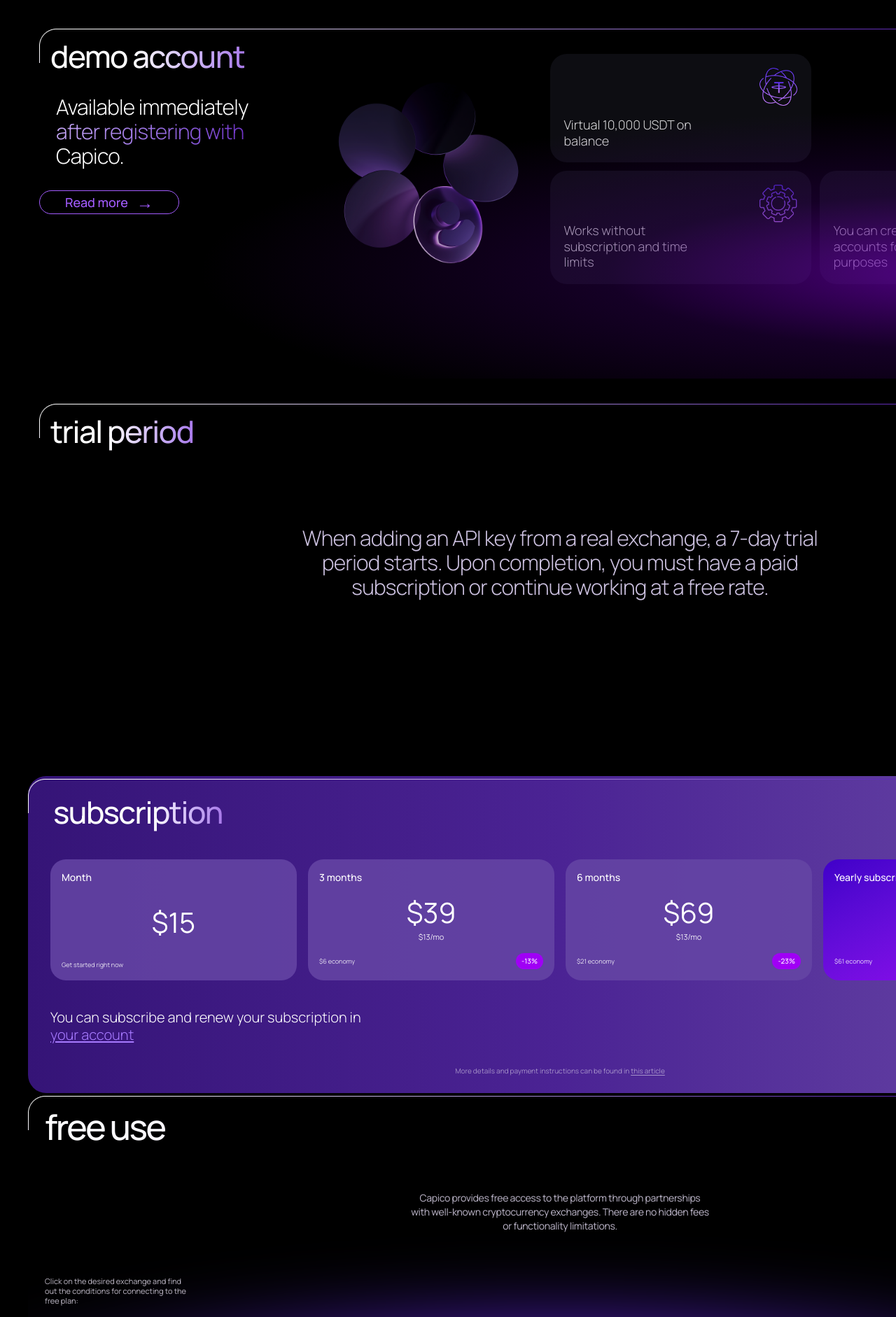
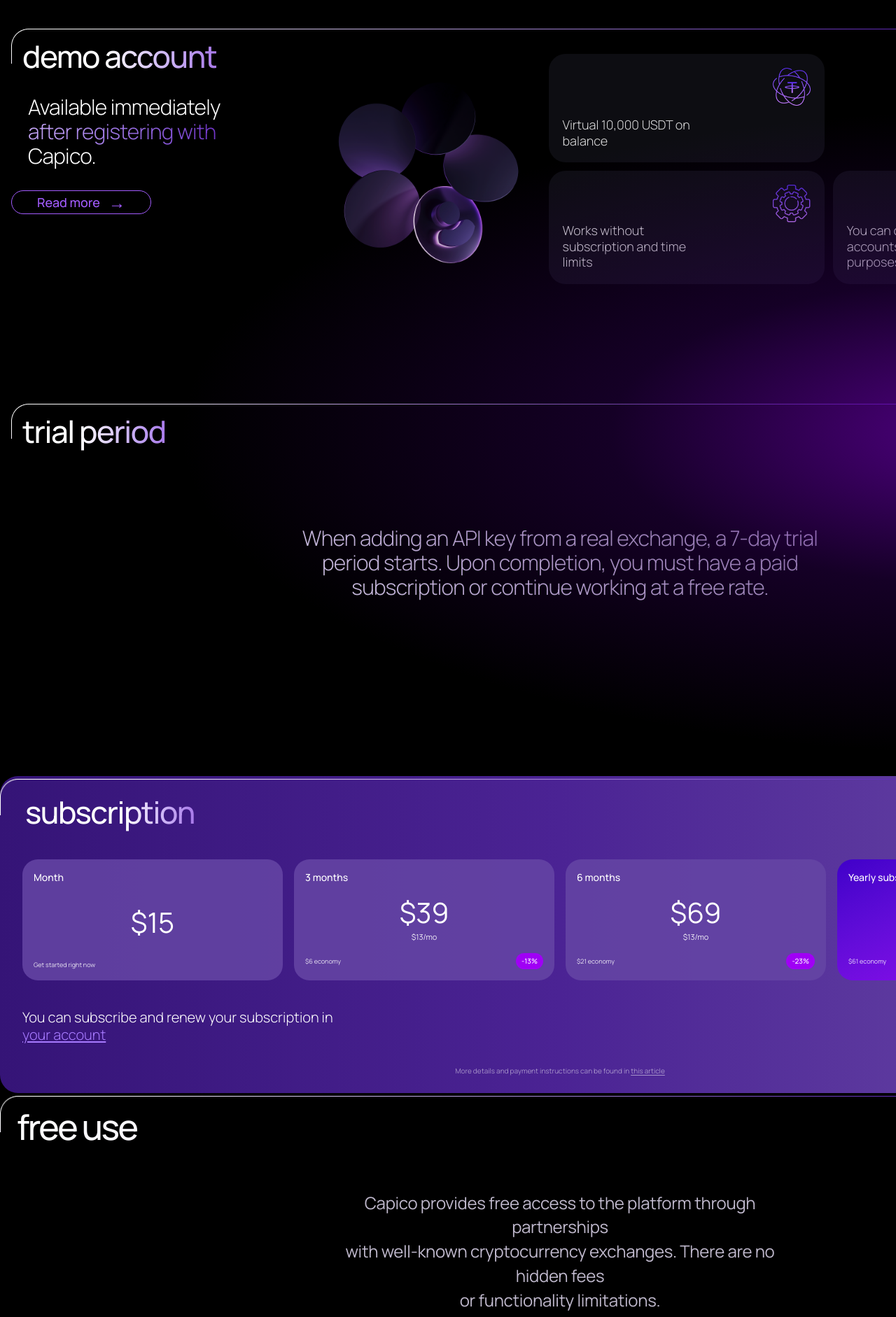
Before and after one commit to DmytroK-goit/capico, a Next.js app: page /prices in a window 1280 px wide. Shown: the part 199-2081 px from the top of the page at 70% size. Built offline with nearby package versions, Linux system fonts and the light colour scheme.

Commit message:
fixed style

```diff
--- a/src/app/components/pricesPage.jsx
+++ b/src/app/components/pricesPage.jsx
@@ -86,20 +86,21 @@
 ];
 export default function PricesPage() {
   return (
-    <section className="relative isolate overflow-hidden bg-black px-5 pb-6 pt-6 text-white sm:px-8 md:min-h-[650px] md:px-10 md:pt-8">
+    <section className="relative isolate overflow-hidden bg-black pb-6 pt-6 text-white  md:min-h-[650px]  md:pt-8 w-[1600px]">
       <Image src={bgPrices} alt="" aria-hidden="true" className="pointer-events-none absolute top-16 left-[20%] -z-10 w-[65%] max-w-[560px] object-contain opacity-90" />
 
       <h2 className="relative z-10 text-[44px] font-normal leading-none tracking-[-2px] sm:text-[56px] md:text-[68px]">Prices</h2>
-
-      {/* Main content */}
-      <div className="relative mt-8 min-h-[500px]  px-4 pb-10 pt-3 sm:px-6 md:mt-9 md:px-4 overflow-visible">
-        <Image src={substruck} alt="" className="absolute top-0 z-1" />
+      <div className="relative w-full">
         <div
-          className="absolute pointer-events-none inset-0 z-100 top-16 "
+          className="absolute pointer-events-none inset-0 z-100 top-4 "
           style={{
-            background: "radial-gradient(ellipse at 90% 65%, rgba(110, 0, 180, 0.75) 0%, rgba(55, 0, 100, 0.38) 28%, transparent 58%)",
+            background: "radial-gradient(ellipse at 90% 55%, rgba(110, 0, 180, 0.75) 0%, rgba(55, 0, 100, 0.38) 28%, transparent 58%)",
           }}
         />
+        {/* Main content */}
+        <div className="relative mt-8 min-h-[500px]  px-4 pb-10 pt-3 sm:px-6 md:mt-9 md:px-4 overflow-visible ">
+          <Image src={substruck} alt="" className="absolute top-0 z-1" />
+
           <div className="relative z-10 grid gap-8 md:grid-cols-[1fr_1.1fr] md:gap-10">
             <div className="max-w-[370px]">
               <h3 className="text-[34px] pl-4 font-medium leading-tight tracking-[-1.5px] sm:text-[40px] md:text-[44px]">
@@ -145,6 +146,7 @@
             When adding an API key from a real exchange, a 7-day trial period starts. Upon completion, you must have a paid subscription or continue working at a free rate.{" "}
           </p>
         </div>
+      </div>
 
       {/* Subscription */}
       <div className="relative mt-8 overflow-hidden rounded-[26px] bg-gradient-to-r from-[#351477] via-[#4b2394] to-[#6845a5] px-5 pb-8 pt-6 sm:px-7 md:px-8 md:pb-6 w-full">
@@ -188,23 +190,23 @@
           </Link>
         </p>
       </div>
+
       {/* Free use */}
       <div className="relative isolate overflow-hidden  px-4 py-5 text-white sm:px-6">
-        {/* Purple glow */}
         <Image src={substruck} alt="" aria-hidden="true" className="pointer-events-none absolute left-0 top-1 z-0 h-auto w-full" />
         <div className="pointer-events-none absolute -bottom-44 left-1/2 -z-10 h-[330px] w-[120%] -translate-x-1/2 rounded-[50%] bg-[radial-gradient(ellipse_at_center,rgba(112,39,255,0.85)_0%,rgba(77,30,178,0.5)_38%,rgba(23,17,50,0.2)_65%,transparent_78%)] blur-[32px]" />
 
         <div className="relative z-10">
           <h2 className="bg-gradient-to-r from-white to-[#c7b2ed] bg-clip-text text-[38px] font-medium leading-[1.15] tracking-[-2px] text-transparent sm:text-[50px] sm:tracking-[-2.5px]">free use</h2>
 
-          <p className="mx-auto my-10 max-w-[620px] text-center text-[13px] leading-[1.45] tracking-[-0.3px] text-[#c0b9cd] sm:my-[62px] sm:text-[14px]">
+          <p className="mx-auto my-10 max-w-[620px] text-center text-[13px] leading-[1.45] tracking-[-0.3px] text-[#c0b9cd] sm:my-[62px] sm:text-[24px]">
             Capico provides free access to the platform through partnerships
             <br className="hidden sm:block" /> with well-known cryptocurrency exchanges. There are no hidden fees
             <br className="hidden sm:block" /> or functionality limitations.
           </p>
 
           <div className="flex flex-col gap-[18px]">
-            <p className="text-[11px] leading-[1.25] text-[#c0bac8]">
+            <p className="text-[16px] leading-[1.25] text-[#c0bac8]">
               Click on the desired exchange and find
               <br />
               out the conditions for connecting to the
```
Lines whose indentation alone changed are shown as unchanged.
